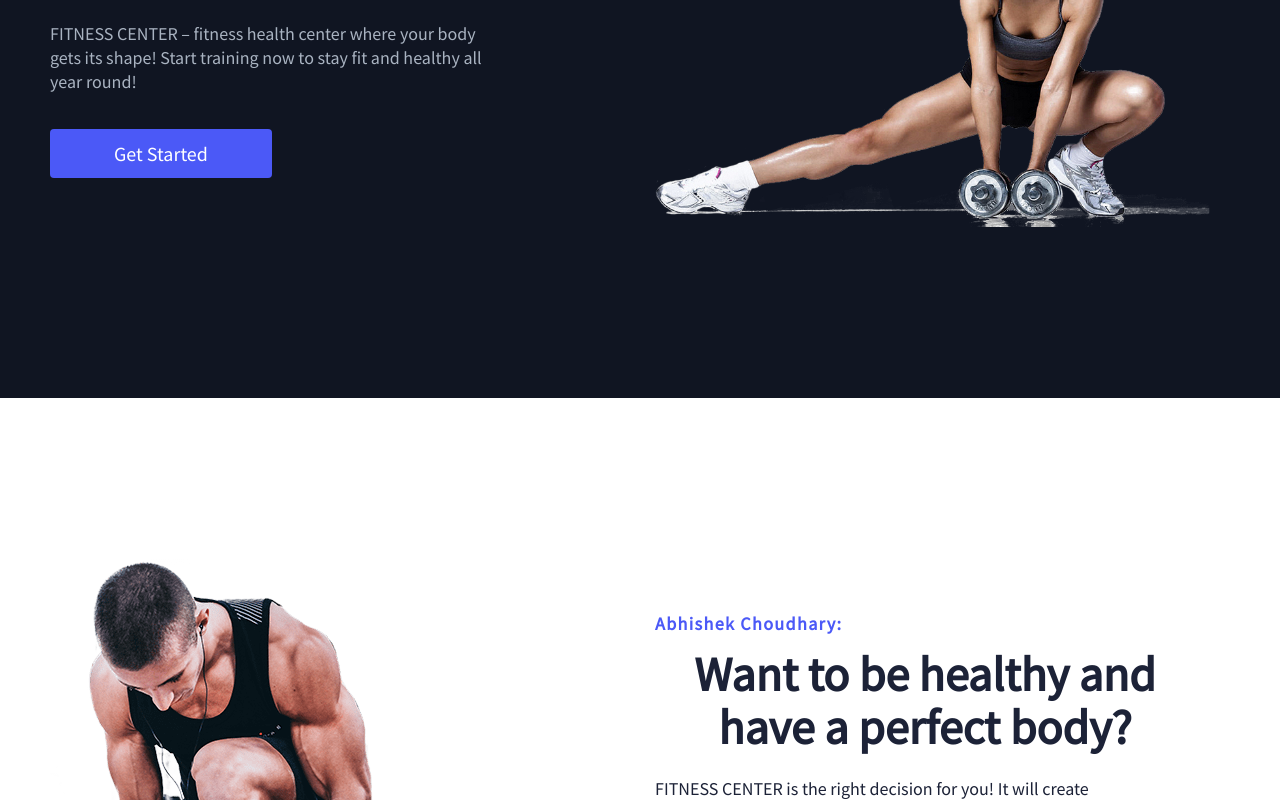
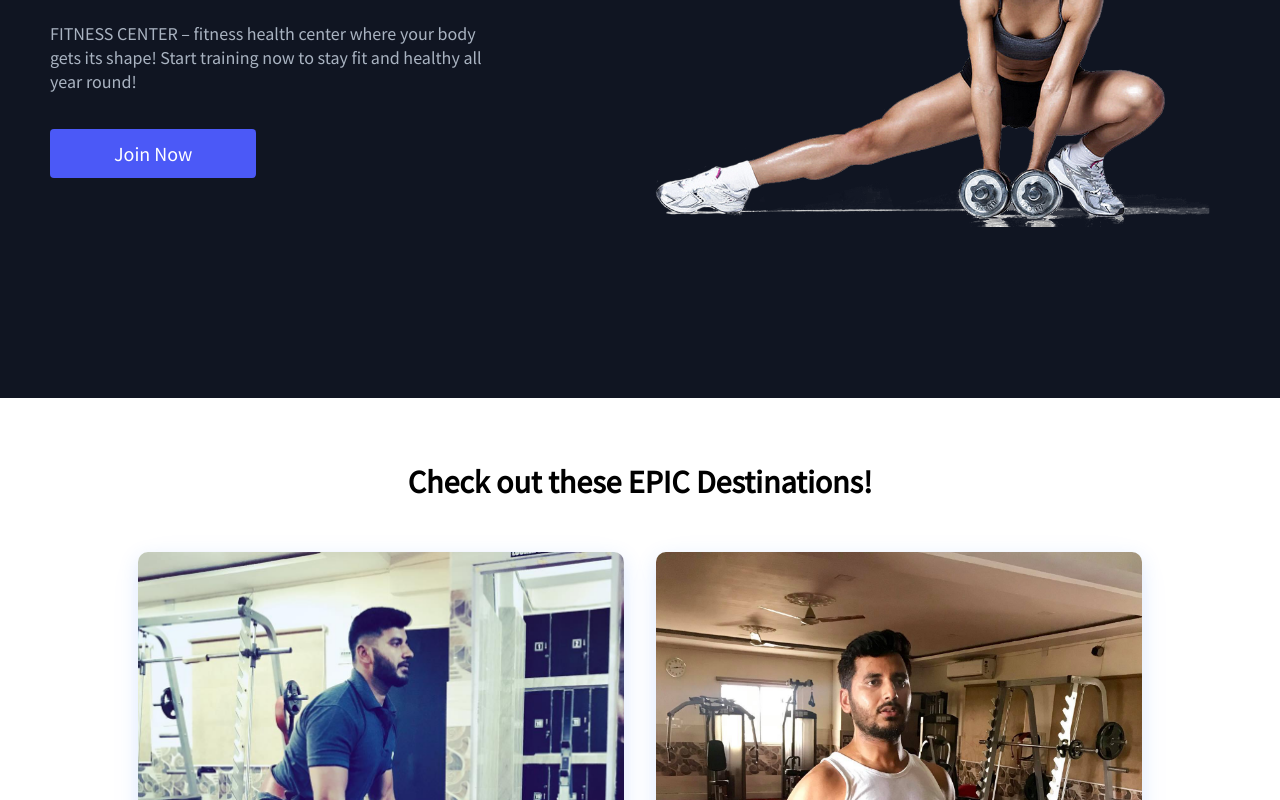
Before and after one commit to abhi640/fc, a React (Create React App) app: page / in a window 1280 px wide. Shown: the part 380-1180 px from the top of the page. Built offline with nearby package versions, Linux system fonts and the light colour scheme.

Commit message:
feedback detail updated

```diff
--- a/src/components/InfoSection/InfoSection.js
+++ b/src/components/InfoSection/InfoSection.js
@@ -23,6 +23,7 @@ function InfoSection({
   headline,
   description,
   buttonLabel,
+  buttonLabel2,
   img,
   alt,
   imgStart,
@@ -42,6 +43,7 @@ function InfoSection({
                   <Button big fontBig primary={primary}>
                     {buttonLabel}
                   </Button>
+
                 </Link>
               </TextWrapper>
             </InfoColumn>
--- a/src/components/testimonials/Testimonial.jsx
+++ b/src/components/testimonials/Testimonial.jsx
@@ -13,7 +13,7 @@ const testimonials = [
     hasQuoteSvg: true,
     image: imagedaniel,
     name: "Sushant Mathur",
-    title: "Premium Member",
+    title: "Feedback Form",
     header: "This gym is amazing. Amazing facility, top equipment and great environment. Good service with friendly staff and super clean and comfortable gym for everyone from beginners to professional athletes",
     description: "“ This gym is amazing. Amazing facility, top equipment and great environment. Good service with friendly staff and super clean and comfortable gym for everyone from beginners to professional athletes ”"
   },
@@ -21,36 +21,38 @@ const testimonials = [
     id: 2,
     hasQuoteSvg: false,
     image: imagejonathan,
-    name: "Mukesh Kumar",
-    title: "Verified Graduate",
-    header: "The team was very supportive and kept me motivated.",
+    name: "Khushboo",
+    title: "Google Review",
+    header: "Such a life-changing experience. Highly recommended!",
     description: "“ I started as a total newbie with virtually no coding skills. I now work as a mobile engineer for a big company. This was one of the best investments I’ve made in myself. ”"
   },
   {
     id: 3,
     hasQuoteSvg: false,
     image: imagejeanette,
-    name: "Anushka",
-    title: "Verified Graduate",
-    header: "An overall wonderful and rewarding experience.",
+    name: "Nishant Kujur",
+    title: "Google Review",
+    header: "Cool place for work out,  Good Ambience and friendly environment",
     description: "“ Thank you for the wonderful experience! I now have a job I really enjoy, and make a good living while doing something I love. ”"
   },
   {
     id: 4,
     hasQuoteSvg: false,
     image: imagepatrick,
-    name: "Abhishek Choudhary",
-    title: "Developer",
-    header: "Awesome teaching support from TAs who did the bootcamp themselves. Getting guidance from them and learning from their experiences was easy.",
+    name: "Priya Ranjan",
+    title: "Google Review",
+    header: "Its like gym set up at your own house with Skilled Tainer with versatile 💪 activity. Worthwhile ..... customized....... Empathize",
     description: "“ The staff seem genuinely concerned about my progress which I find really refreshing. The program gave me the confidence necessary to be able to go out in the world and present myself as a capable junior developer. The standard is above the rest. You will get the personal attention you need from an incredible community of smart and amazing people. ”"
   },
   {
     id: 5,
     hasQuoteSvg: false,
     image: imagekira,
-    name: "Khushboo",
-    title: "Developer",
-    header: "Such a life-changing experience. Highly recommended!",
+    name: "Kashyap Shubham",
+    title: "Google Review",
+
+    header: "Its the best spot for everyone who wants to get in or be in a perfect physical condition. The trainers are really very engaging and doesn't allow you give up. They constantly try their best to push you harder and make you fit. It was my first gyming experience and I realized that I couldn't have made a better decision to join here.",
+
     description: "“ Before joining the bootcamp, I’ve never written a line of code. I needed some structure from professionals who can help me learn programming step by step. I was encouraged to enroll by a former student of theirs who can only say wonderful things about the program. The entire curriculum and staff did not disappoint. They were very hands-on and I never had to wait long for assistance. The agile team project, in particular, was outstanding. It took my learning to the next level in a way that no tutorial could ever have. In fact, I’ve often referred to it during interviews as an example of my developent experience. It certainly helped me land a job as a full-stack developer after receiving multiple offers. 100% recommend! ”"
   },
 ]
--- a/src/pages/HomePage/Data.js
+++ b/src/pages/HomePage/Data.js
@@ -8,7 +8,8 @@ export const homeObjOne = {
   headline: 'Keep Your Body Fit & Strong',
   description:
     'FITNESS CENTER – fitness health center where your body gets its shape! Start training now to stay fit and healthy all year round!',
-  buttonLabel: 'Get Started',
+  buttonLabel: 'Join Now',
+
   imgStart: '',
   img: require('../../images/a1.png'),
   alt: 'Credit Card',
--- a/src/pages/HomePage/Home.js
+++ b/src/pages/HomePage/Home.js
@@ -9,16 +9,23 @@ import Feedback from '../../components/testimonials/Testimonial';
 function Home() {
   return (
     <div>
-      <InfoSection {...homeObjOne} />
-      <InfoSection {...homeObjThree} />
+
+    <InfoSection {...homeObjOne} />
+
+
+      <Cards />
 
       <CallToAction />
+
       <Services />
+
       <InfoSection {...homeObjTwo} />
       <Pricing />
-      <InfoSection {...homeObjFour} />
-      <Cards />
+
       <Feedback />
+
+
+
     </div>
   );
 }
```
